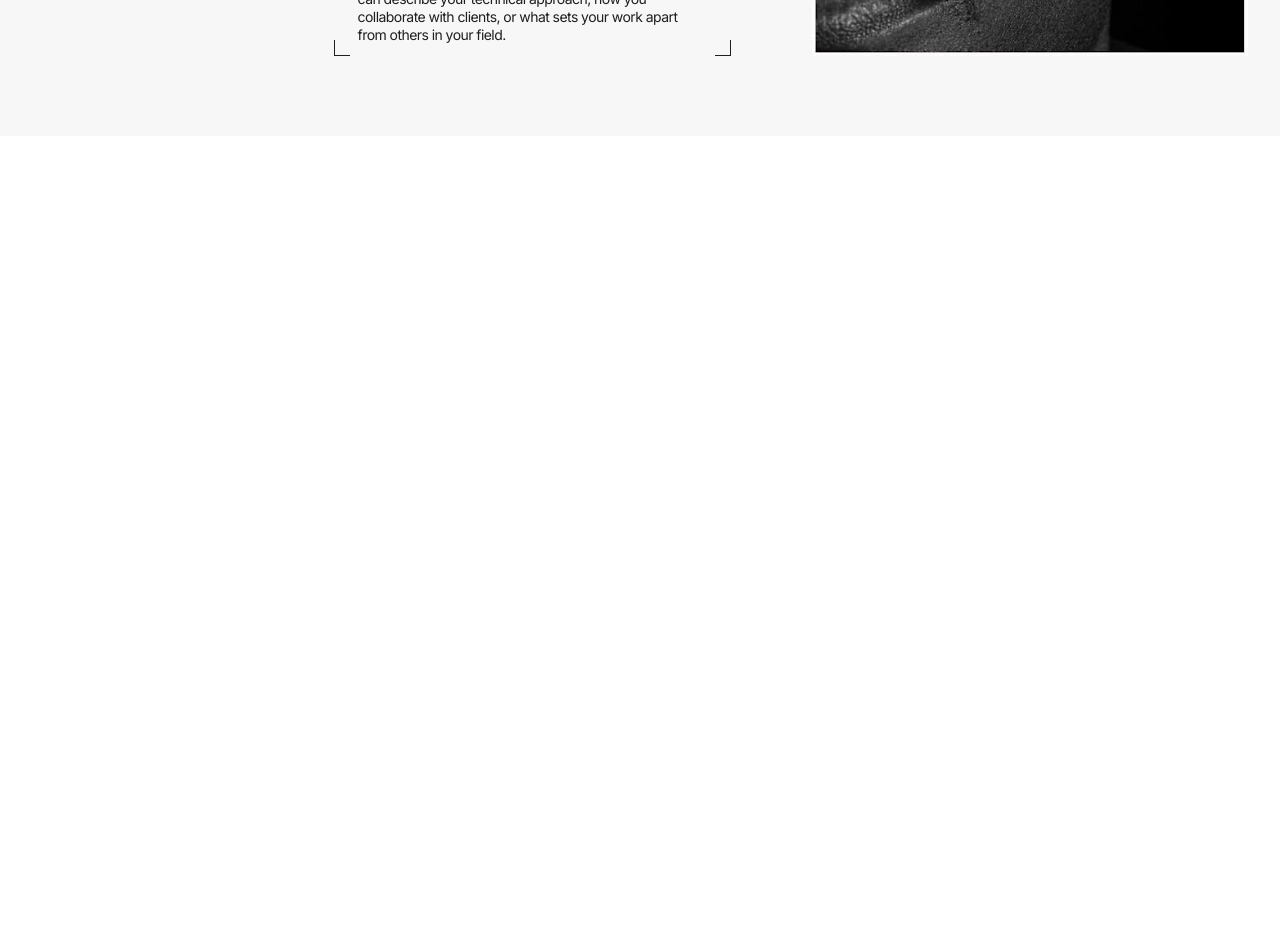
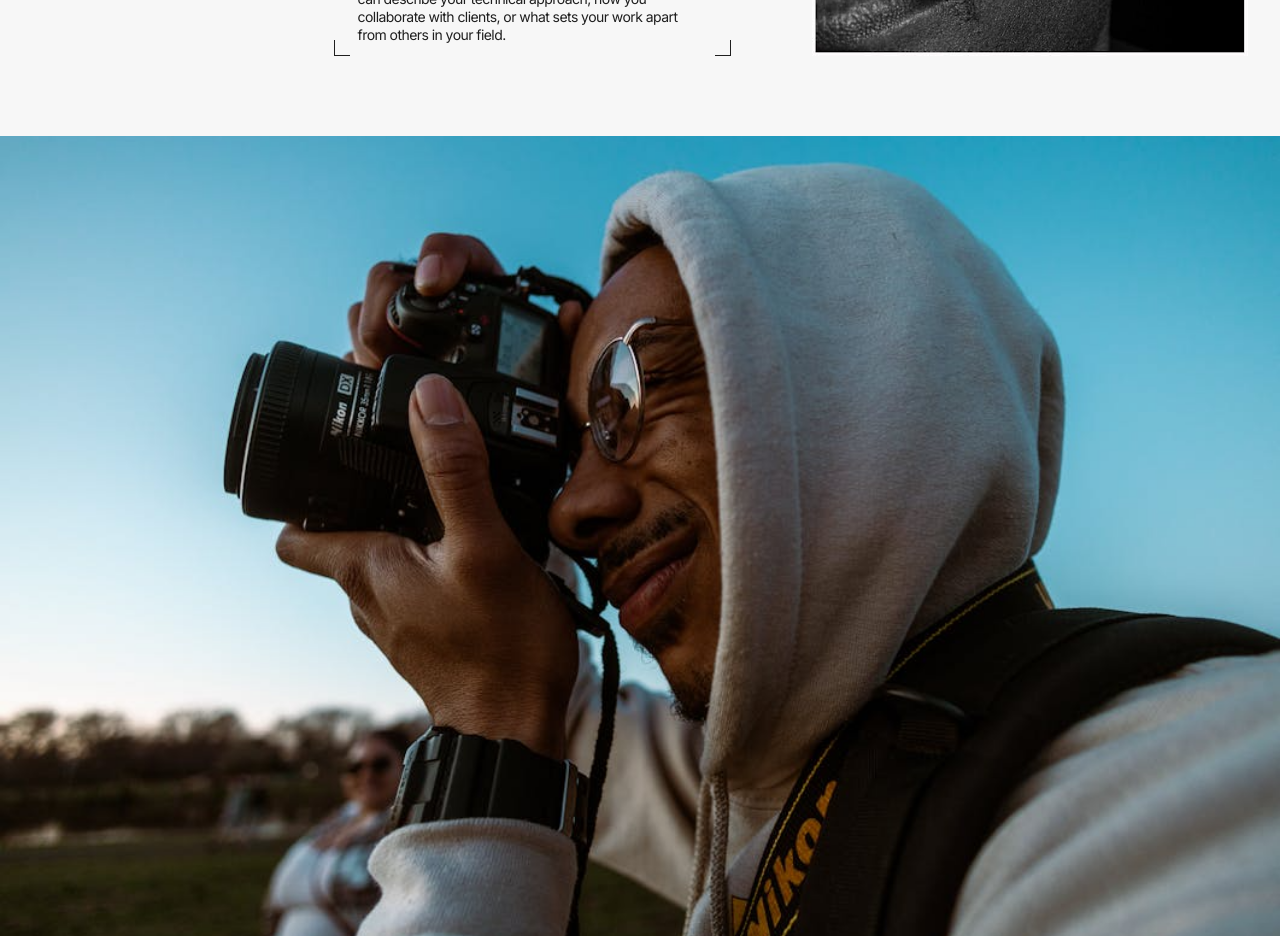
Before and after one commit to sonlet2086/harvey-specter, a Next.js app: page / in a window 1280 px wide. Shown: the part 2200-3136 px from the top of the page. Before the commit the page ends 2336 px from the top, so only its background shows below. Built offline with nearby package versions, Linux system fonts and the light colour scheme.

Commit message:
Updates from Ship Studio

```diff
--- a/src/app/page.tsx
+++ b/src/app/page.tsx
@@ -6,6 +6,7 @@ import { useState } from "react";
 const heroDesktopImage = "/harvey-background-highres.jpg";
 const heroMobileImage = "/harvey-background-highres.jpg";
 const aboutPortraitImage = "/about-portrait.png";
+const cameraSectionImage = "/camera-section.png";
 
 const navLinks = ["About", "Services", "Projects", "News", "Contact"];
 
@@ -300,6 +301,16 @@ export default function Home() {
           </div>
         </div>
       </section>
+
+      <section className="relative h-svh min-h-[565px] overflow-hidden bg-[#111]">
+        <Image
+          src={cameraSectionImage}
+          alt="Photographer looking through a camera outdoors"
+          fill
+          sizes="100vw"
+          className="object-cover object-[32%_center] md:object-center"
+        />
+      </section>
     </main>
   );
 }
```
Also changed, not shown: public/camera-section.png (added).
